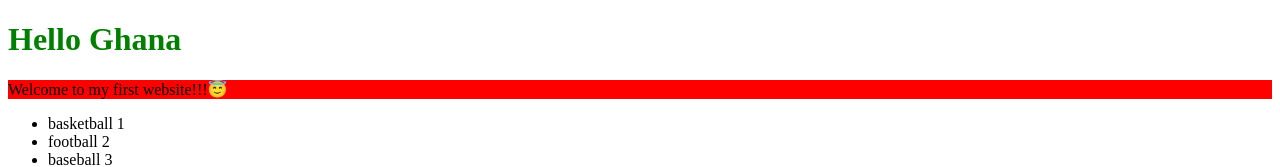
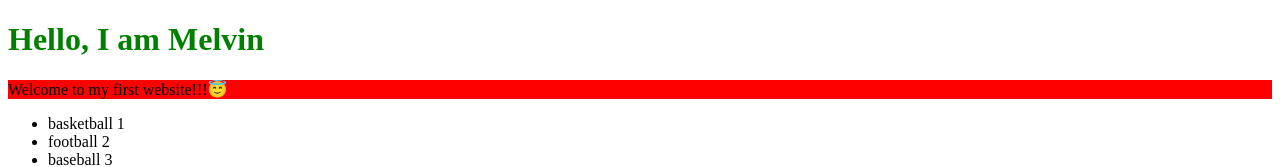
Before and after one commit to Malvin5/Myfirstrepository, a plain HTML site: page index.html in a window 1280 px wide. Shown: the top 167 px of the page. Drawn offline with Linux system fonts and the light colour scheme.

Commit message:
I changed h1 text

```diff
--- a/index.html
+++ b/index.html
@@ -6,7 +6,7 @@
   </head>
 
   <body>
-    <h1>Hello Ghana</h1>
+    <h1>Hello, I am Melvin</h1>
     <p>Welcome to my first website!!!😇</p>
     <ul>
     	<li>basketball 1</li>
```
